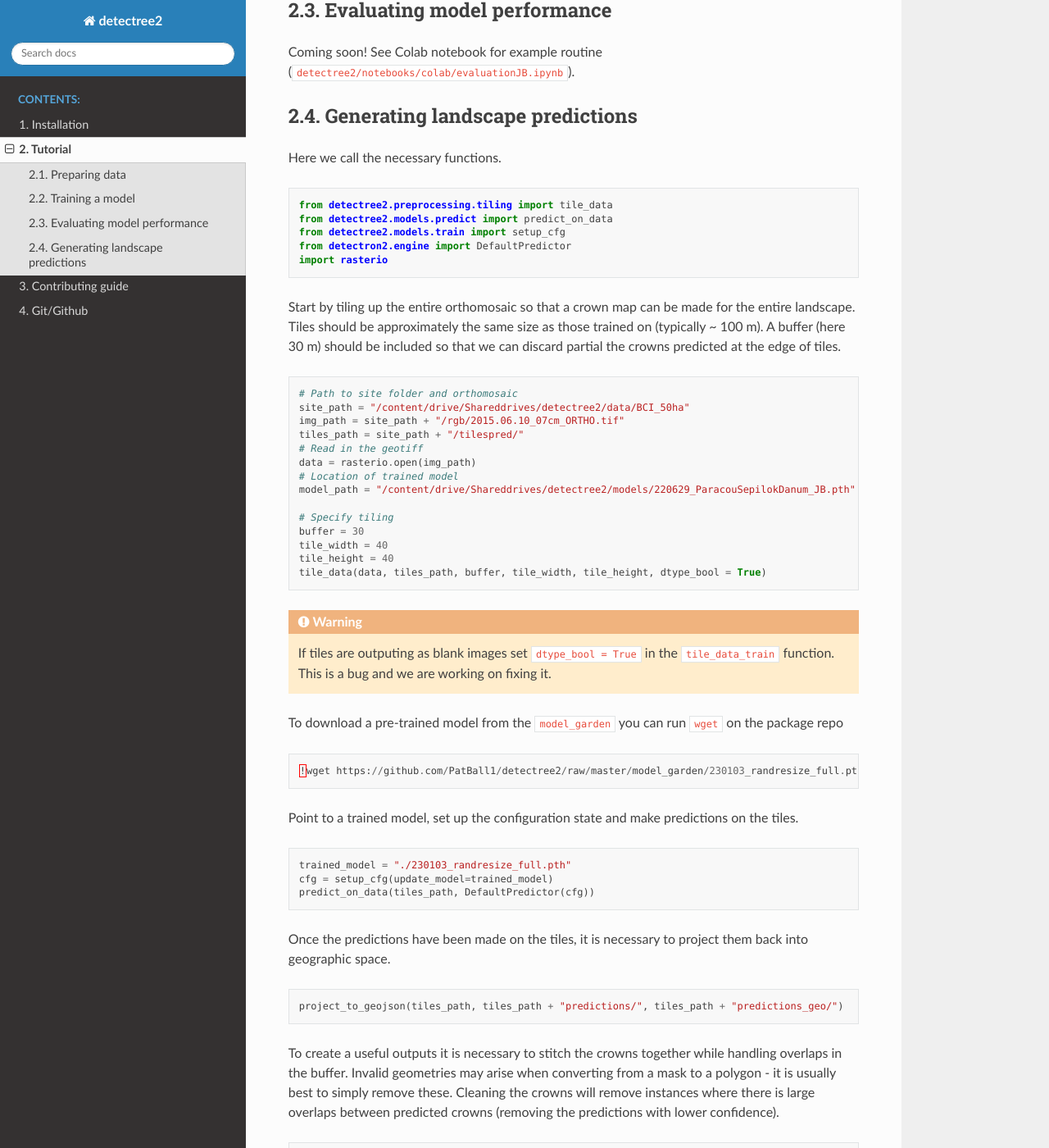
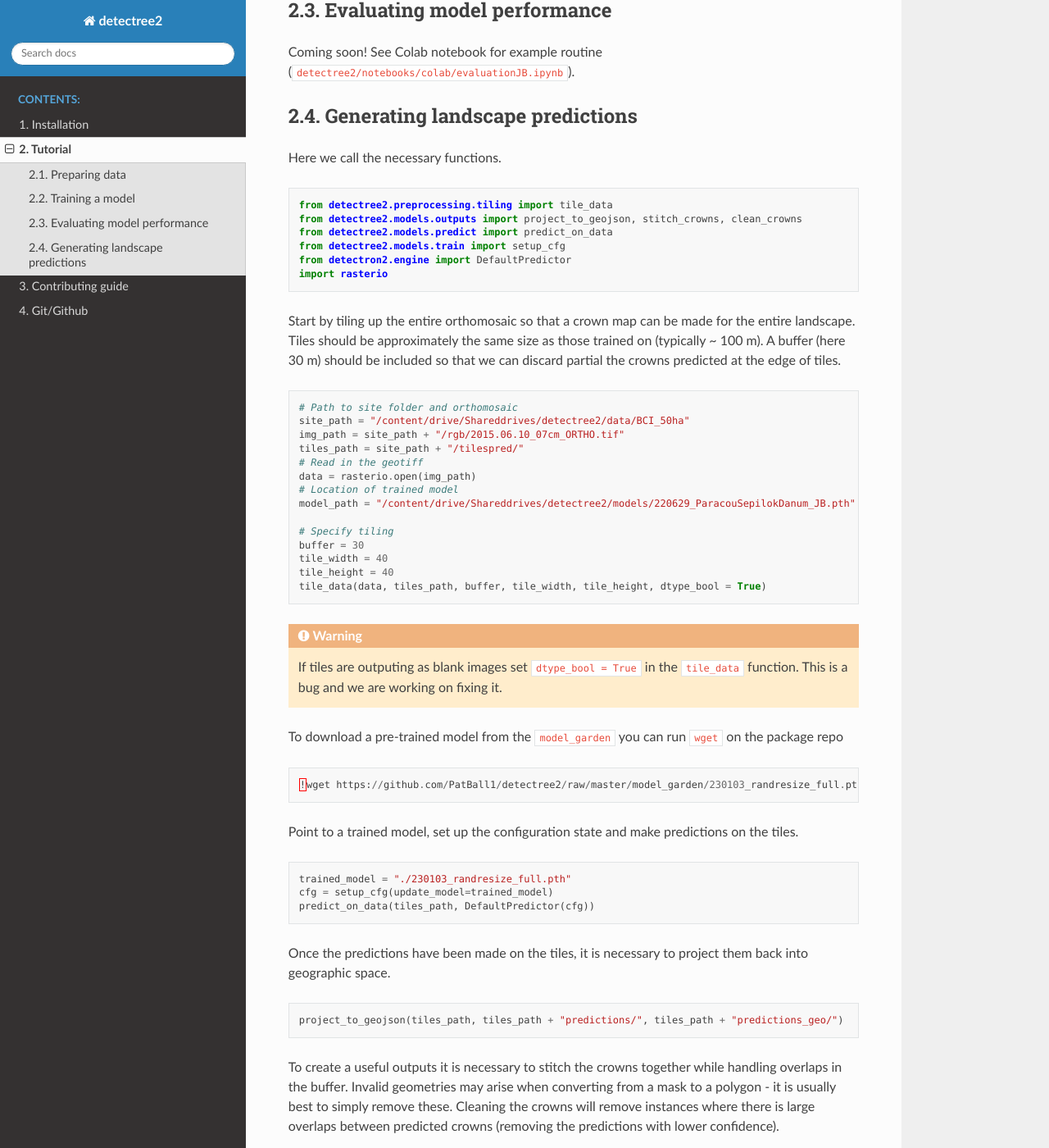
Before and after one commit to PatBall1/detectree2, a Sphinx documentation site: the page built from docs/source/tutorial.rst, in a window 1280 px wide and 1400 px high, scrolled down 4869 px. Shown: the whole window at 82% size. Built offline with Sphinx 7.4.7 and the Read the Docs theme 2.0.0, drawn with Linux system fonts in a browser that asks for light colours; pages that are not in the unit, such as notebooks, are missing from menus.

Commit message:
update tutorial with missing function calls

```diff
--- a/docs/source/tutorial.rst
+++ b/docs/source/tutorial.rst
@@ -241,6 +241,7 @@ Here we call the necessary functions.
 .. code-block:: python
 
    from detectree2.preprocessing.tiling import tile_data
+   from detectree2.models.outputs import project_to_geojson, stitch_crowns, clean_crowns
    from detectree2.models.predict import predict_on_data
    from detectree2.models.train import setup_cfg
    from detectron2.engine import DefaultPredictor
@@ -269,7 +270,7 @@ can discard partial the crowns predicted at the edge of tiles.
    tile_data(data, tiles_path, buffer, tile_width, tile_height, dtype_bool = True)
 
 .. warning::
-   If tiles are outputing as blank images set ``dtype_bool = True`` in the ``tile_data_train`` function. This is a bug
+   If tiles are outputing as blank images set ``dtype_bool = True`` in the ``tile_data`` function. This is a bug
    and we are working on fixing it.
 
 To download a pre-trained model from the ``model_garden`` you can run ``wget`` on the package repo
```
